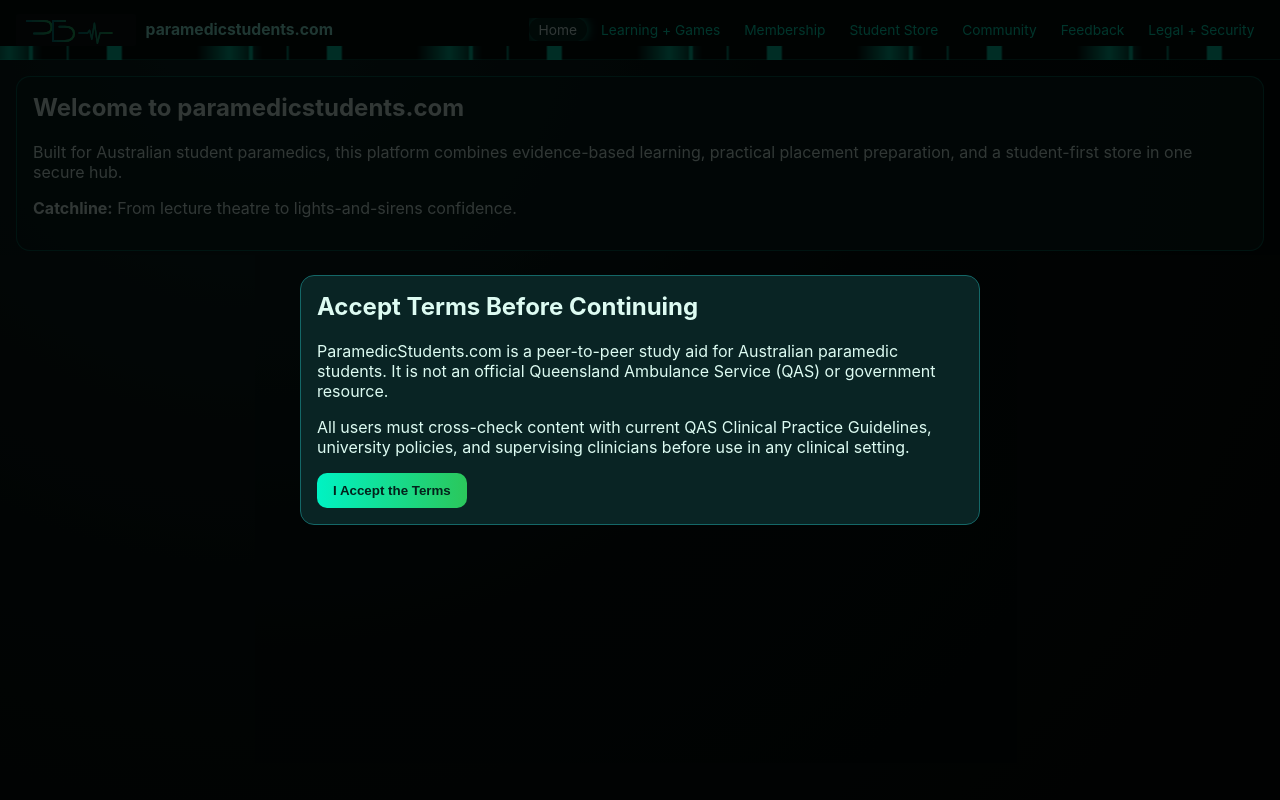
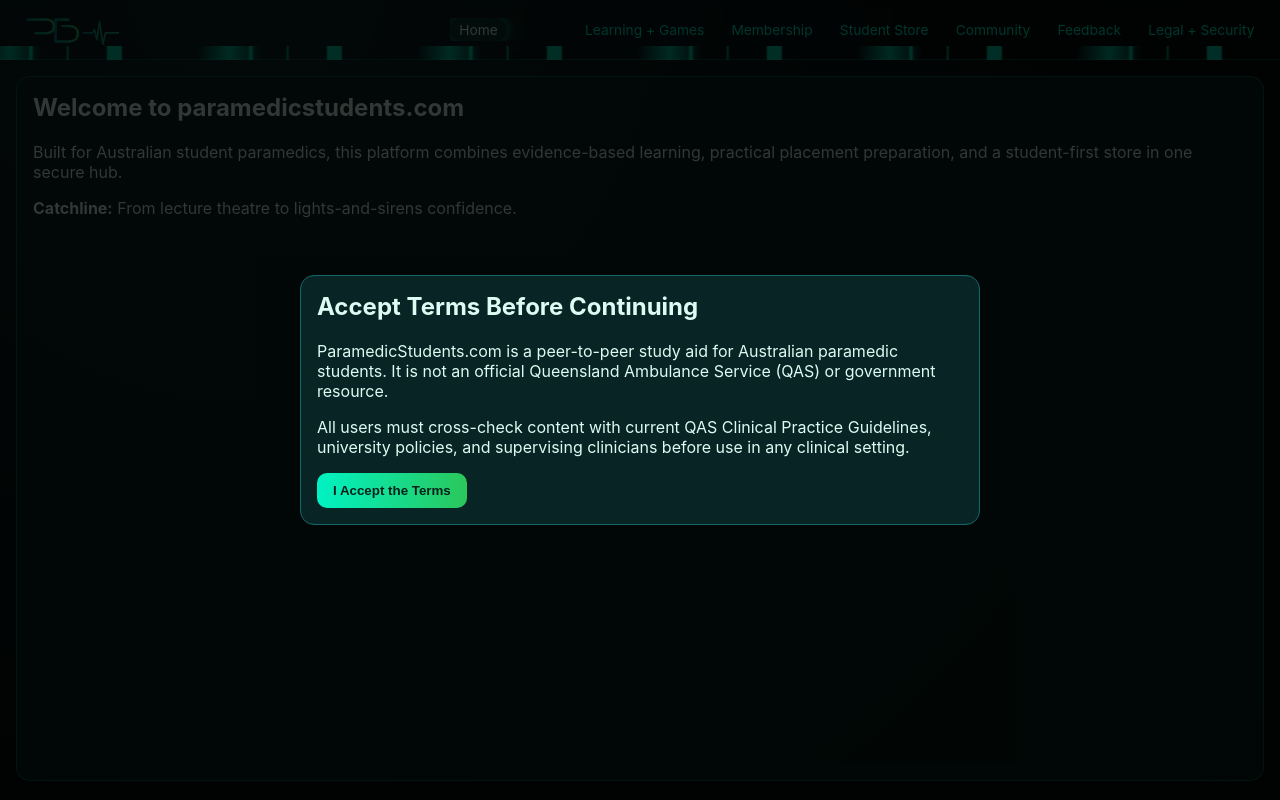
Before and after one commit to Hawkie-noob/Paramedic-Students-Site, a React (Vite) app: page / in a window 1280 px wide. Built offline with nearby package versions, Linux system fonts and the light colour scheme.

Commit message:
Implement full-width learning layout with live vitals monitor

```diff
--- a/src/App.jsx
+++ b/src/App.jsx
@@ -1,5 +1,5 @@
 import { NavLink, Route, Routes } from 'react-router-dom'
-import { useMemo, useState } from 'react'
+import { useEffect, useMemo, useState } from 'react'
 import logo from './assets/ps-ecg-logo.svg'
 import Dashboard from './Dashboard'
 
@@ -113,9 +113,42 @@ function SectionCard({ title, children }) {
   )
 }
 
+function VitalsMonitor() {
+  const [wave, setWave] = useState(() =>
+    Array.from({ length: 120 }, (_, index) => (index % 24 === 0 ? 34 : 52)),
+  )
+
+  useEffect(() => {
+    const interval = setInterval(() => {
+      setWave((previous) => {
+        const next = previous.slice(1)
+        const beatPattern = [52, 52, 40, 15, 62, 50, 49, 52, 52, 52, 51, 50]
+        const randomNoise = Math.floor(Math.random() * 3) - 1
+        const source = beatPattern[(Math.floor(Date.now() / 90)) % beatPattern.length]
+        next.push(Math.max(8, Math.min(64, source + randomNoise)))
+        return next
+      })
+    }, 85)
+
+    return () => clearInterval(interval)
+  }, [])
+
+  const points = wave.map((value, index) => `${index * 5},${value}`).join(' ')
+
+  return (
+    <aside className="vitals-monitor">
+      <h3>Live Monitor</h3>
+      <svg viewBox="0 0 620 80" preserveAspectRatio="none" aria-label="Real-time ECG waveform">
+        <polyline className="monitor-grid" points="0,40 620,40" />
+        <polyline className="monitor-wave" points={points} />
+      </svg>
+      <p className="meta-line">Lead II simulation for practice visualisation only.</p>
+    </aside>
+  )
+}
+
 function Home() {
   return (
-    <>
     <SectionCard title="Welcome to paramedicstudents.com">
       <p>
         Built for Australian student paramedics, this platform combines evidence-based learning,
@@ -125,7 +158,6 @@ function Home() {
         <strong>Catchline:</strong> {catchline}
       </p>
     </SectionCard>
-    </>
   )
 }
 
@@ -249,7 +281,8 @@ function Learning() {
   }
 
   return (
-    <>
+    <div className="learning-layout">
+      <section className="learning-main">
         <SectionCard title="Clinical Dashboard">
           <p className="meta-line">Sessions Completed: {sessionsCompleted}</p>
           <Dashboard onSelectModule={openModule} />
@@ -278,7 +311,9 @@ function Learning() {
             )}
           </SectionCard>
         )}
-    </>
+      </section>
+      <VitalsMonitor />
+    </div>
   )
 }
 
@@ -394,11 +429,14 @@ export default function App() {
       <header className="top-nav">
         <div className="brand-wrap">
           <img className="logo" src={logo} alt="PS monogram blended with ECG rhythm" />
-          <h1>paramedicstudents.com</h1>
         </div>
         <nav>
-          {navItems.map(([to, label]) => (
-            <NavLink key={to} to={to}>
+          {navItems.map(([to, label], index) => (
+            <NavLink
+              key={to}
+              to={to}
+              className={({ isActive }) => `${index === 0 ? 'nav-home' : ''} ${index === 1 ? 'nav-learning' : ''} ${isActive ? 'active' : ''}`.trim()}
+            >
               {label}
             </NavLink>
           ))}
--- a/src/styles.css
+++ b/src/styles.css
@@ -15,12 +15,13 @@ body {
 }
 
 #root,
-.app-shell {
-  width: 100%;
+.app-shell,
+main {
+  width: 100vw;
 }
 
 .app-shell {
-  padding: 0;
+  min-height: 100vh;
 }
 
 .top-nav {
@@ -32,27 +33,20 @@ body {
   justify-content: space-between;
   gap: 1rem;
   padding: 0 1rem;
-  background: rgba(3, 14, 13, 0.92);
-  border-bottom: 1px solid rgba(0, 242, 195, 0.25);
+  background: rgba(3, 14, 13, 0.25);
+  border-bottom: 1px solid rgba(0, 242, 195, 0.22);
+  backdrop-filter: blur(4px);
   z-index: 10;
 }
 
 .brand-wrap {
   display: flex;
   align-items: center;
-  gap: 0.6rem;
-  min-width: 0;
-}
-
-.brand-wrap h1 {
-  margin: 0;
-  font-size: 0.98rem;
-  color: #8dfbe5;
-  white-space: nowrap;
+  justify-content: flex-start;
 }
 
 .logo {
-  width: 120px;
+  width: 128px;
   height: auto;
   background: transparent;
   border: none;
@@ -61,7 +55,7 @@ body {
 nav {
   display: flex;
   align-items: center;
-  gap: 0.3rem;
+  gap: 0.5rem;
   overflow-x: auto;
 }
 
@@ -72,6 +66,10 @@ nav a {
   border-radius: 999px;
   padding: 0.2rem 0.6rem;
   transition: color 0.25s ease, box-shadow 0.25s ease, background 0.25s ease;
+}
+
+.nav-home {
+  margin-right: 60px;
 }
 
 nav a:hover,
@@ -110,9 +108,56 @@ nav a.active {
 }
 
 main {
+  min-height: 100vh;
   padding: 76px 1rem 1.2rem;
   display: grid;
   gap: 1rem;
+}
+
+.learning-layout {
+  width: 100vw;
+  height: calc(100vh - 76px);
+  display: grid;
+  grid-template-columns: 1fr 1fr;
+  gap: 1rem;
+}
+
+.learning-main {
+  overflow-y: auto;
+  display: grid;
+  gap: 1rem;
+  padding-right: 0.5rem;
+}
+
+.vitals-monitor {
+  height: 100%;
+  border: 1px solid rgba(0, 242, 195, 0.35);
+  border-radius: 14px;
+  padding: 1rem;
+  background: rgba(3, 19, 18, 0.86);
+  display: grid;
+  grid-template-rows: auto 1fr auto;
+  gap: 0.8rem;
+}
+
+.vitals-monitor svg {
+  width: 100%;
+  height: 100%;
+  background: linear-gradient(180deg, rgba(0, 242, 195, 0.05), rgba(0, 0, 0, 0.2));
+  border-radius: 10px;
+  border: 1px solid rgba(0, 242, 195, 0.25);
+}
+
+.monitor-grid {
+  stroke: rgba(143, 249, 220, 0.28);
+  stroke-width: 1;
+}
+
+.monitor-wave {
+  fill: none;
+  stroke: #00f2c3;
+  stroke-width: 2;
+  filter: drop-shadow(0 0 6px rgba(0, 242, 195, 0.8));
 }
 
 .card {
@@ -192,7 +237,6 @@ textarea {
   animation: fade-in-up 0.6s ease both;
 }
 
-
 .quiz-options {
   display: flex;
   flex-wrap: wrap;
@@ -257,9 +301,20 @@ textarea {
   }
 }
 
+@media (max-width: 1100px) {
+  .learning-layout {
+    grid-template-columns: 1fr;
+    height: auto;
+  }
+
+  .vitals-monitor {
+    min-height: 260px;
+  }
+}
+
 @media (max-width: 900px) {
-  .brand-wrap h1 {
-    display: none;
+  .nav-home {
+    margin-right: 24px;
   }
 
   nav a {
```
Also changed, not shown: src/assets/ps-ecg-logo.svg. Lines whose indentation alone changed are shown as unchanged.
